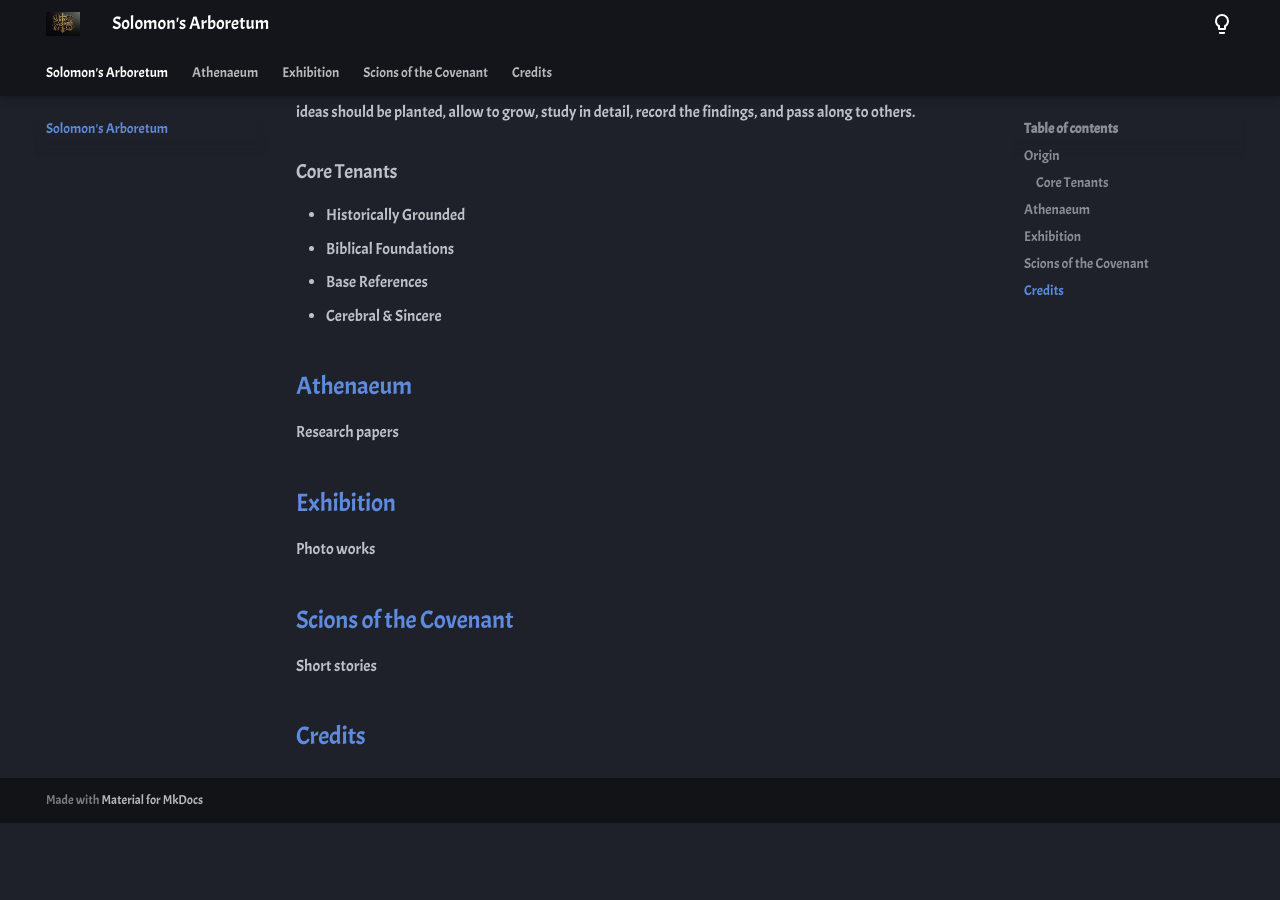
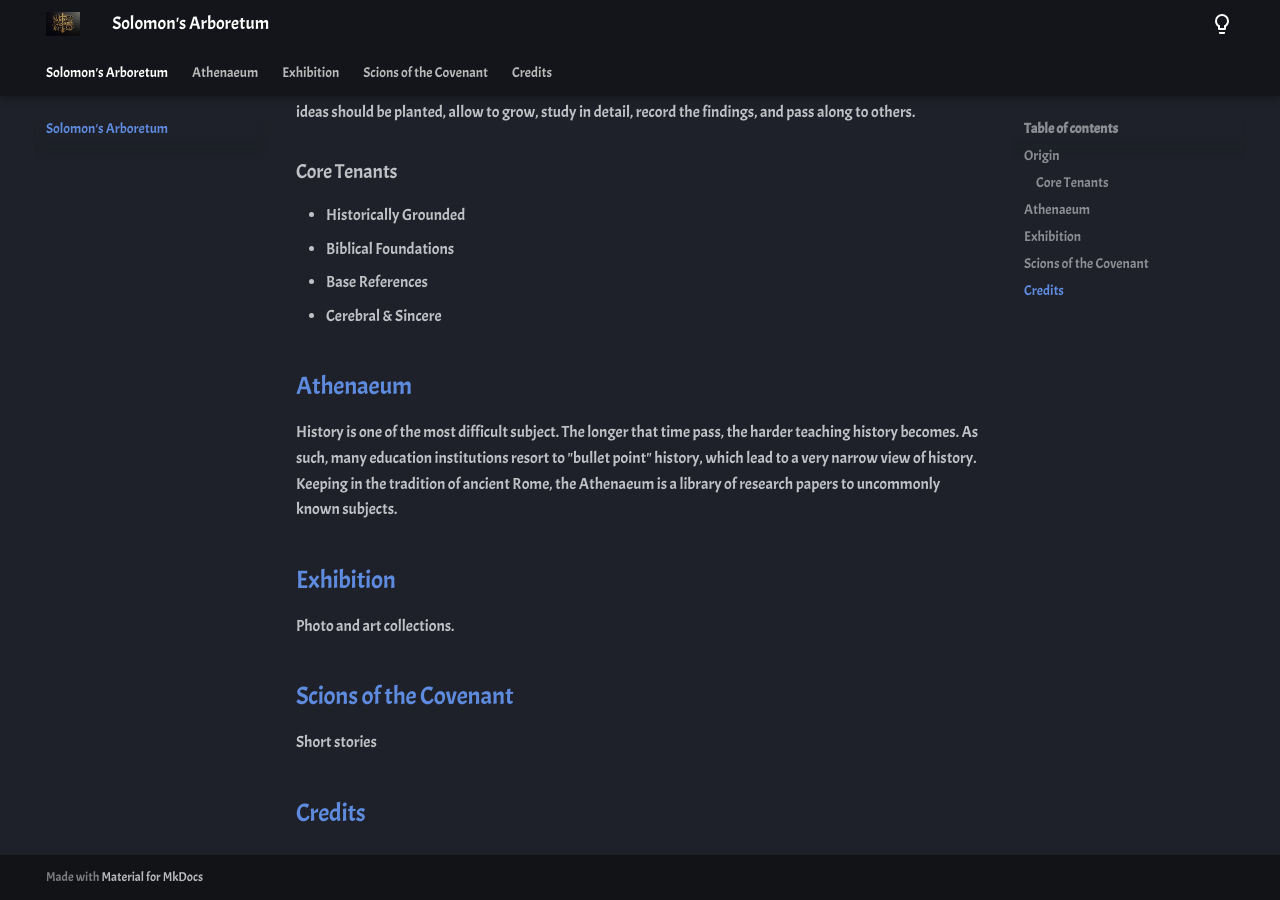
Before and after one commit to gamefreakcabe/solomons-arboretum, an MkDocs documentation site: the page built from docs/index.md, in a window 1280 px wide and 900 px high, scrolled down 788 px. Built offline with MkDocs 1.6.1 and Material for MkDocs 9.7.7, drawn with Linux system fonts in a browser that asks for light colours; before the commit the page ends 1611 px from its top, so only the background shows below that.

Commit message:
Update index.md

```diff
--- a/docs/index.md
+++ b/docs/index.md
@@ -14,11 +14,11 @@ Solomon's Arboretum started in 2025 as a response to the shift in society where
 
 ## [Athenaeum](./athen/index.md)
 
-Research papers
+History is one of the most difficult subject. The longer that time pass, the harder teaching history becomes. As such, many education institutions resort to "bullet point" history, which lead to a very narrow view of history. Keeping in the tradition of ancient Rome, the Athenaeum is a library of research papers to uncommonly known subjects.
 
 ## [Exhibition](./exhibition/index.md)
 
-Photo works
+Photo and art collections.
 
 ## [Scions of the Covenant](./sotc/index.md)
 
```
